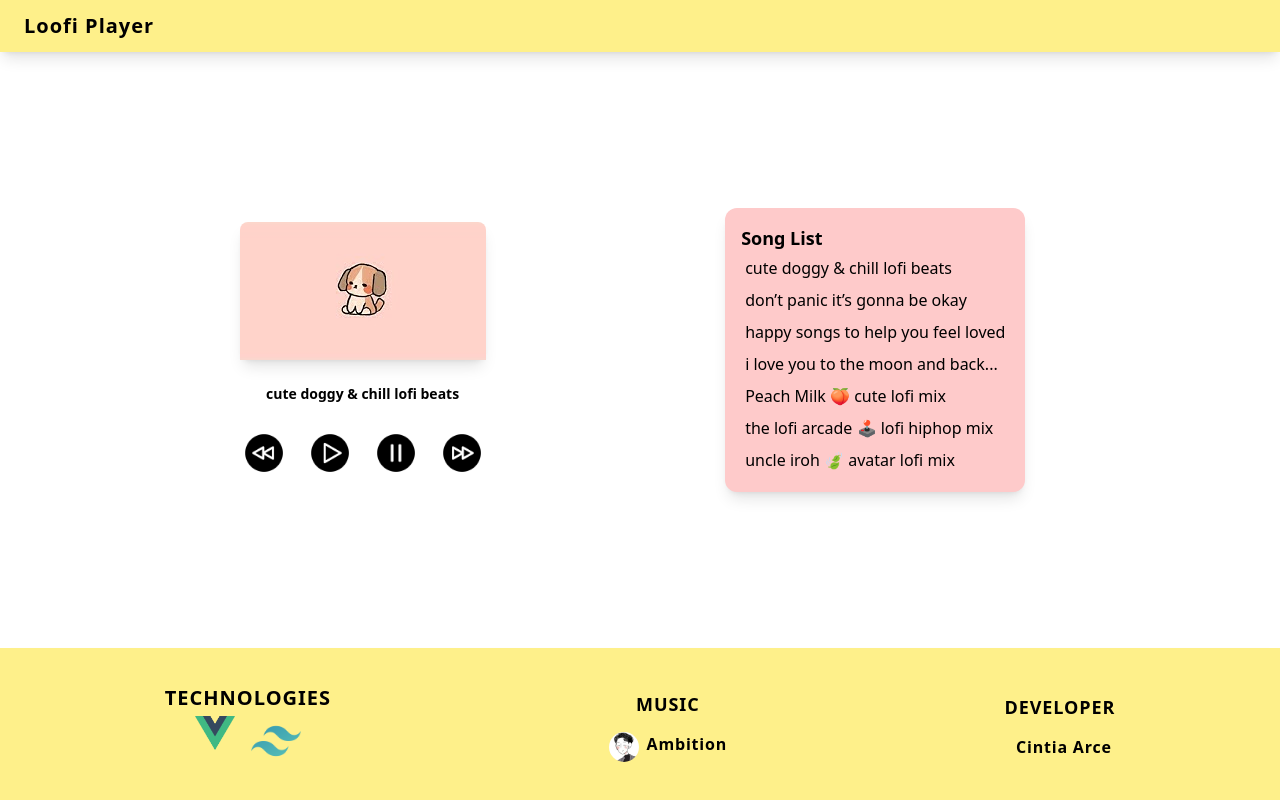
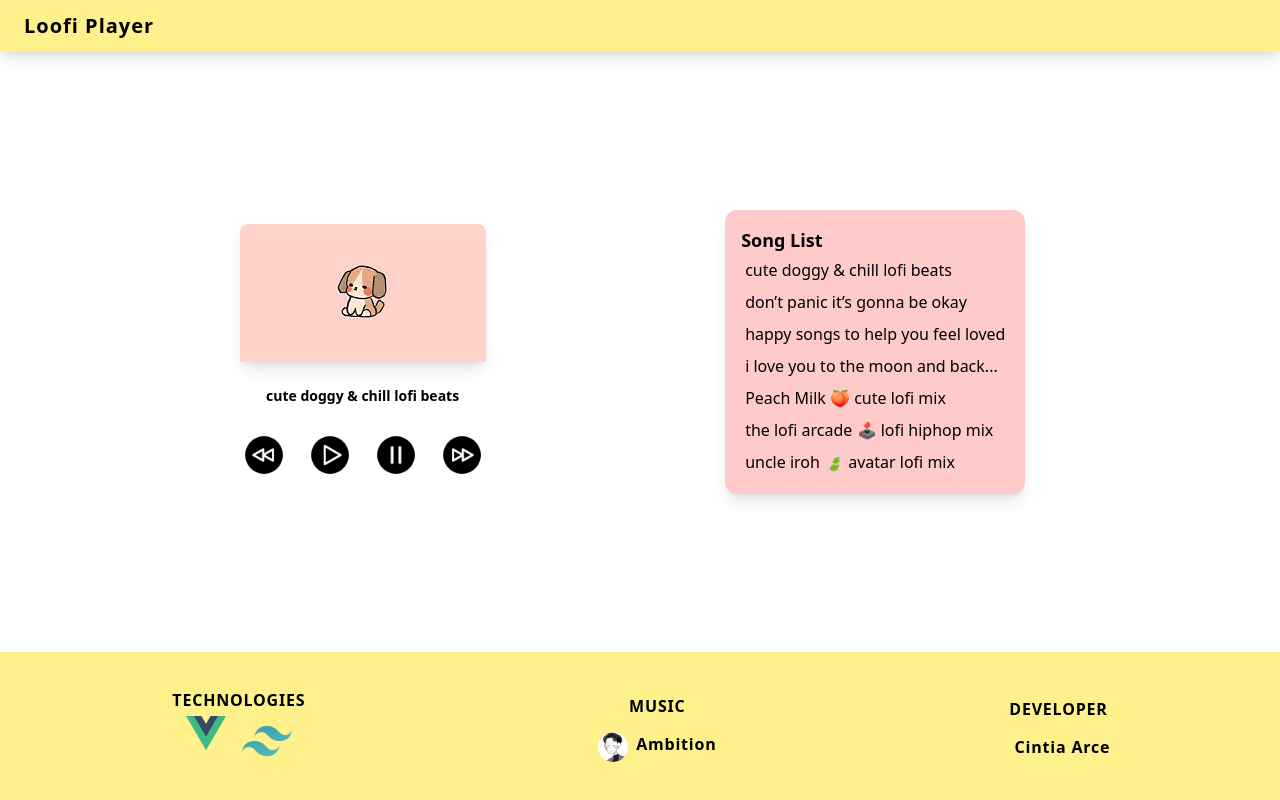
Before and after one commit to tia-cin/VueJS-Apps, a Vue app: page / in a window 1280 px wide. Built offline with nearby package versions, Linux system fonts and the light colour scheme.

Commit message:
fonts size

```diff
--- a/src/components/footer.vue
+++ b/src/components/footer.vue
@@ -2,7 +2,7 @@
     <footer class="bg-yellow-200 grid lg:grid-cols-3 md:grid-cols-2 text-center shadow-lg md:flex md:items-center md:justify-around md:p-6">
         <div class="mb-2.5 my-2">
             <div class="uppercase font-bold">
-                <h3 class="title m-1 self-center font-bold tracking-wider text-xl text-black">Technologies</h3>
+                <h6 class="title m-1 self-center font-bold tracking-wider text-base text-black">Technologies</h6>
             </div>
             <div class="flex justify-center">
                 <ul class="technologies-list flex flex-row justify-around">
@@ -21,7 +21,7 @@
         </div>
         <div class="footer-flex flex flex-col my-2">
             <div class="uppercase font-bold mb-2.5">
-                <h3 class="m-1 font-bold tracking-wider text-lg text-black">Music</h3>
+                <h6 class="m-1 font-bold tracking-wider text-base text-black">Music</h6>
             </div>
             <a href="https://www.youtube.com/c/AmbitionMusic">
                 <div class="flex flex-row justify-center">
@@ -34,7 +34,7 @@
         </div>
         <div class="flex flex-col my-2">
             <div class="uppercase font-bold mb-2.5">
-                <h3 class="m-1 font-bold tracking-wider text-lg text-black">Developer</h3>
+                <h6 class="m-1 font-bold tracking-wider text-base text-black">Developer</h6>
             </div>
             <a href="https://github.com/tia-cin">
                 <span class="font-bold tracking-wider text-base text-black ml-2">Cintia Arce</span>
```
